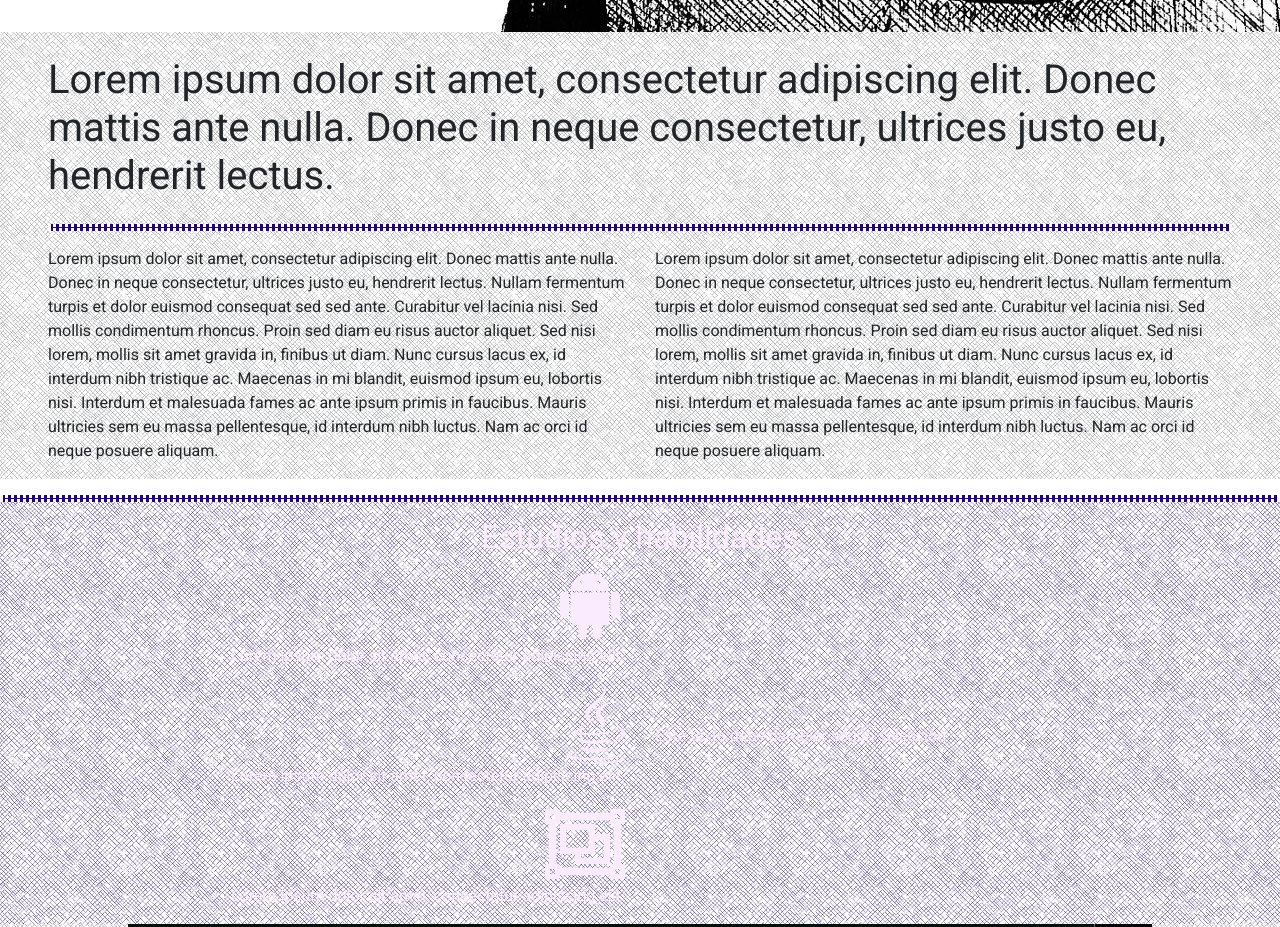
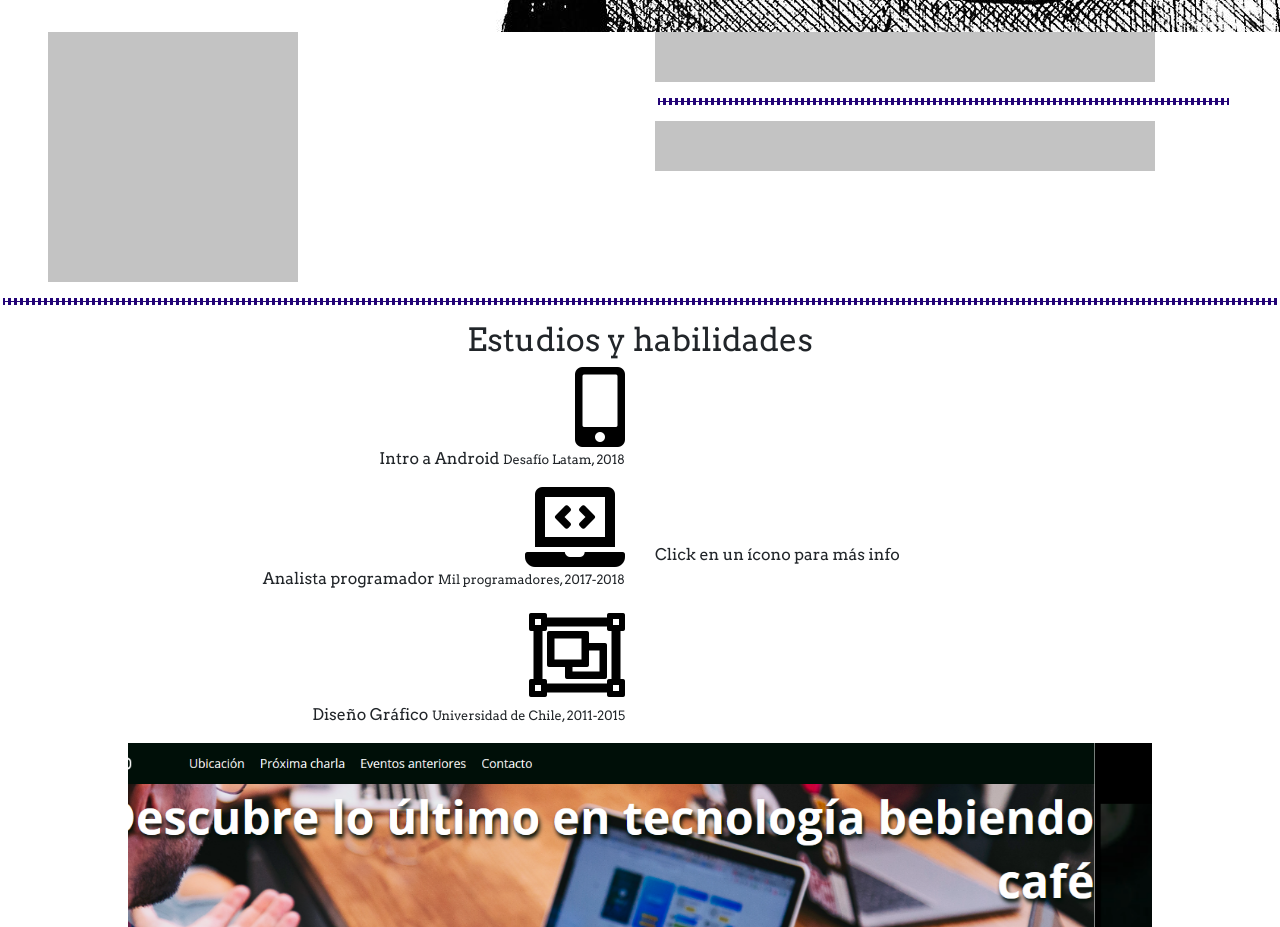
Before and after one commit to PalomaDL/Prueba-Portafolio, a plain HTML site: page index.html in a window 1280 px wide. Shown: the part 420-1347 px from the top of the page. Drawn offline with nearby package versions, Linux system fonts and the light colour scheme; a script that the page names is missing.

Commit message:
V.2 / JS añadido

```diff
--- a/assets/css/style.css
+++ b/assets/css/style.css
@@ -1,23 +1,13 @@
-@import url('https://fonts.googleapis.com/css?family=Roboto:400,700|Rock+Salt&display=swap');
+@import url('https://fonts.googleapis.com/css?family=Arvo:400,700|Rock+Salt&display=swap');
 
 body {
-    font-family: 'Roboto', sans-serif;
+    font-family: 'Arvo', serif;
     cursor: url("../img/tablet-pen.cur"), default;}
 
 .primary__color {
     background-color: #230477;
 }
 
-.img__bground {
-    background-image: url(../img/cross-hatch.jpg);
-}
-
-.img__bground__color {
-    background-image: url(../img/cross-hatch-color.jpg);
-}
-.secondary__text {
-    color: #fbebff;
-}
 
 .font__RockSalt {
     font-family: 'Rock Salt', cursive;
@@ -48,8 +38,12 @@ html {
   }
 
 i {
-    color: #fbebff;
+    color:black;
     display: inline-block;
+}
+
+#divAndroid, #divPC, #divGrafico {
+    display: none;
 }
 
 h1 {
--- a/assets/js/script.js
+++ b/assets/js/script.js
@@ -1,7 +1,63 @@
 $(function () {
-    $('[data-toggle="tooltip"]').tooltip()
-  })
-function iconPressed() {
+  $('[data-toggle="tooltip"]').tooltip()
+})
+
+function iconPressed(clicked_id) {
+  var currentID = clicked_id;
+  /* alert(currentID); */
+  if (currentID == "iconAndroid") {
+    /* alert("yes"); */
+    document.getElementById("divDefault").style.display = "none";
+    document.getElementById("divAndroid").style.display = "block";
+    document.getElementById("divPC").style.display = "none";
+    document.getElementById("divGrafico").style.display = "none";
+  } else if (currentID == "iconPC") {
+    document.getElementById("divDefault").style.display = "none";
+    document.getElementById("divAndroid").style.display = "none";
+    document.getElementById("divPC").style.display = "block";
+    document.getElementById("divGrafico").style.display = "none";
+  } else if (currentID == "iconDsgn") {
+    document.getElementById("divDefault").style.display = "none";
+    document.getElementById("divAndroid").style.display = "none";
+    document.getElementById("divPC").style.display = "none";
+    document.getElementById("divGrafico").style.display = "block";
+  } else {
+
+  }
+}
+  /* switch (currentID) {
+case "iconAndroid":
+alert("Android");
+$("#divDefault").hide(fast);
+$("#divPC").hide(fast);
+$("#divGrafico").hide(fast);
+$("divAndroid").show(fast);
+break;
+case "iconPC":
+alert("PC");
+$("#divDefault").hide(fast);
+$("#divPC").show(fast);
+$("#divGrafico").hide(fast);
+$("divAndroid").hide(fast);
+break;
+case "iconDsgn":
+alert("design");
+$("#divDefault").hide(fast);
+$("#divPC").hide(fast);
+$("#divGrafico").show(fast);
+$("divAndroid").hide(fast);
+break;
+default:
+$("#divDefault").show(fast);
+$("#divPC").hide(fast);
+$("#divGrafico").hide(fast);
+$("divAndroid").hide(fast);
+break;
+} */
+
+
+
+/* function iconPressed() {
     //función que se ejecuta al presionar el botón pre seleccionada
     document.getElementById("categories").style.display = "none";
-    document.getElementById("categoryPreSeleccionada").style.display = "block";
+    document.getElementById("categoryPreSeleccionada").style.display = "block"; */
--- a/index.html
+++ b/index.html
@@ -52,36 +52,20 @@
     </header>
 
     <main class="mx-auto my-auto">
-        <section id="aboutMe" class="px-5 img__bground d-none d-md-block">
+        <section id="aboutMe" class="px-5 d-none d-md-block">
             <!-- ABOUT
             Texto, dos columnas -->
-            <h1 class="pt-4">Lorem ipsum dolor sit amet, consectetur adipiscing elit. Donec mattis ante nulla. Donec in
-                neque
-                consectetur, ultrices justo eu, hendrerit lectus.</h1>
-            <hr>
             <div class="row">
+                <div class="col"><img src="assets/img/avatar.png" alt="avatar"></div>
                 <div class="col">
-                    <p>Lorem ipsum dolor sit amet, consectetur adipiscing elit. Donec mattis ante nulla. Donec in neque
-                        consectetur, ultrices justo eu, hendrerit lectus. Nullam fermentum turpis et dolor euismod
-                        consequat sed sed ante. Curabitur vel lacinia nisi. Sed mollis condimentum rhoncus. Proin sed
-                        diam eu risus auctor aliquet. Sed nisi lorem, mollis sit amet gravida in, finibus ut diam. Nunc
-                        cursus lacus ex, id interdum nibh tristique ac. Maecenas in mi blandit, euismod ipsum eu,
-                        lobortis nisi. Interdum et malesuada fames ac ante ipsum primis in faucibus. Mauris ultricies
-                        sem eu massa pellentesque, id interdum nibh luctus. Nam ac orci id neque posuere aliquam.</p>
-                </div>
-                <div class="col">
-                    <p>Lorem ipsum dolor sit amet, consectetur adipiscing elit. Donec mattis ante nulla. Donec in neque
-                        consectetur, ultrices justo eu, hendrerit lectus. Nullam fermentum turpis et dolor euismod
-                        consequat sed sed ante. Curabitur vel lacinia nisi. Sed mollis condimentum rhoncus. Proin sed
-                        diam eu risus auctor aliquet. Sed nisi lorem, mollis sit amet gravida in, finibus ut diam. Nunc
-                        cursus lacus ex, id interdum nibh tristique ac. Maecenas in mi blandit, euismod ipsum eu,
-                        lobortis nisi. Interdum et malesuada fames ac ante ipsum primis in faucibus. Mauris ultricies
-                        sem eu massa pellentesque, id interdum nibh luctus. Nam ac orci id neque posuere aliquam.</p>
+                    <div><img src="assets/img/barra.png" alt="barra"></div>
+                    <hr>
+                    <div><img src="assets/img/barra.png" alt="barra"></div>
                 </div>
             </div>
         </section>
 
-        <section id="habilidades" class="img__bground__color secondary__text">
+        <section id="habilidades" class="">
             <!-- habilidades ESTUDIOS
             Íconos, 3 columnas -->
             <hr>
@@ -90,24 +74,38 @@
             Que el fondo del ícono coincida con el fondo del texto -->
             <div class="row d-flex justify-content-around">
                 <div class="col">
-                    <div id="iconAndroid" class="text-right"><i class="fab fa-android fa-5x"></i>
-                        <!-- <button id="buttonSend" onclick="namePressed()">Enviar</button> -->
-                        <p>Lorem ipsum dolor sit amet, consectetur adipiscing elit.</p>
+                    <div id="iconAndroid" class="text-right" onClick="iconPressed(this.id)">
+                        <i class="fas fa-mobile-alt fa-5x"></i>
+                        <p>Intro a Android <small>Desafío Latam, 2018</small></p>
                     </div>
-                    <div id="iconJava" class="text-right"><i class="fab fa-java fa-5x"></i>
-                        <p>Lorem ipsum dolor sit amet, consectetur adipiscing elit.</p>
+                    <div id="iconPC" class="text-right" onClick="iconPressed(this.id)"><i
+                            class="fas fa-laptop-code fa-5x"></i>
+                        <p>Analista programador <small>Mil programadores, 2017-2018</small></p>
                     </div>
-                    <div id="iconDsgn" class="text-right"><i class="far fa-object-group fa-5x"></i>
-                        <p>Lorem ipsum dolor sit amet, consectetur adipiscing elit.</p>
+                    <div id="iconDsgn" class="text-right" onClick="iconPressed(this.id)"><i
+                            class="far fa-object-group fa-6x"></i>
+                        <p>Diseño Gráfico <small>Universidad de Chile, 2011-2015</small></p>
                     </div>
                 </div>
                 <div class="col my-auto">
-                    <p">Este texto debe cambiar según selección</p>
+                    <div id="divDefault">Click en un ícono para más info</div>
+                    <div id="divAndroid">
+                        Curso introductorio de desarrollo de aplicaciones android
+                        <div class="d-flex"><i class="fab fa-android fa-5x"></i> <img src="assets/img/material_logo.svg" alt="logo material design" style="width: 80px;"></div>
+                    </div>
+                    <div id="divPC">
+                        Iniciativa gubernamental para minimizar el déficit de personas en TIC
+                        <div><i class="fab fa-java fa-5x"></i> <i class="fas fa-file-code fa-5x"></i> <i class="fas fa-database fa-5x"></i> <i class="fab fa-github fa-5x"></i></div>
+                    </div>
+                    <div id="divGrafico">
+                        Carrera tradicional Diseño mención Gráfico
+                        <div><i class="fab fa-adobe fa-5x"></i> <i class="fas fa-pen-fancy fa-4x"></i> <i class="far fa-newspaper fa-5x"></i> <i class="fab fa-css3-alt fa-5x"></i></div>
+                    </div>
                 </div>
             </div>
         </section>
 
-        <section id="trabajos" class="m-auto img__bground">
+        <section id="trabajos" class="m-auto">
             <!-- TRABAJOS
             Trabajos, carousel-->
             <div id="carouselTrabajos" class="carousel slide" data-ride="carousel">
@@ -166,7 +164,8 @@
     <footer class="primary__color secondary__text">
         <div class="icons__footer d-flex justify-content-around">
             <i class="fab fa-twitter-square fa-3x"></i>
-            <a href="#inicio"><img src="assets/img/icon.png" alt="icon" style="height: 50px;" data-toggle="tooltip" data-placement="top" title="¡Vamos arriba!"></a>
+            <a href="#inicio"><img src="assets/img/icon.png" alt="icon" style="height: 50px;" data-toggle="tooltip"
+                    data-placement="top" title="¡Vamos arriba!"></a>
             </h1> <i class="fab fa-github-square fa-3x"></i>
         </div>
 
```
Also changed, not shown: assets/img/avatar.png (added), assets/img/barra.png (added), assets/img/linea.png (added), assets/img/material_logo.svg (added).
